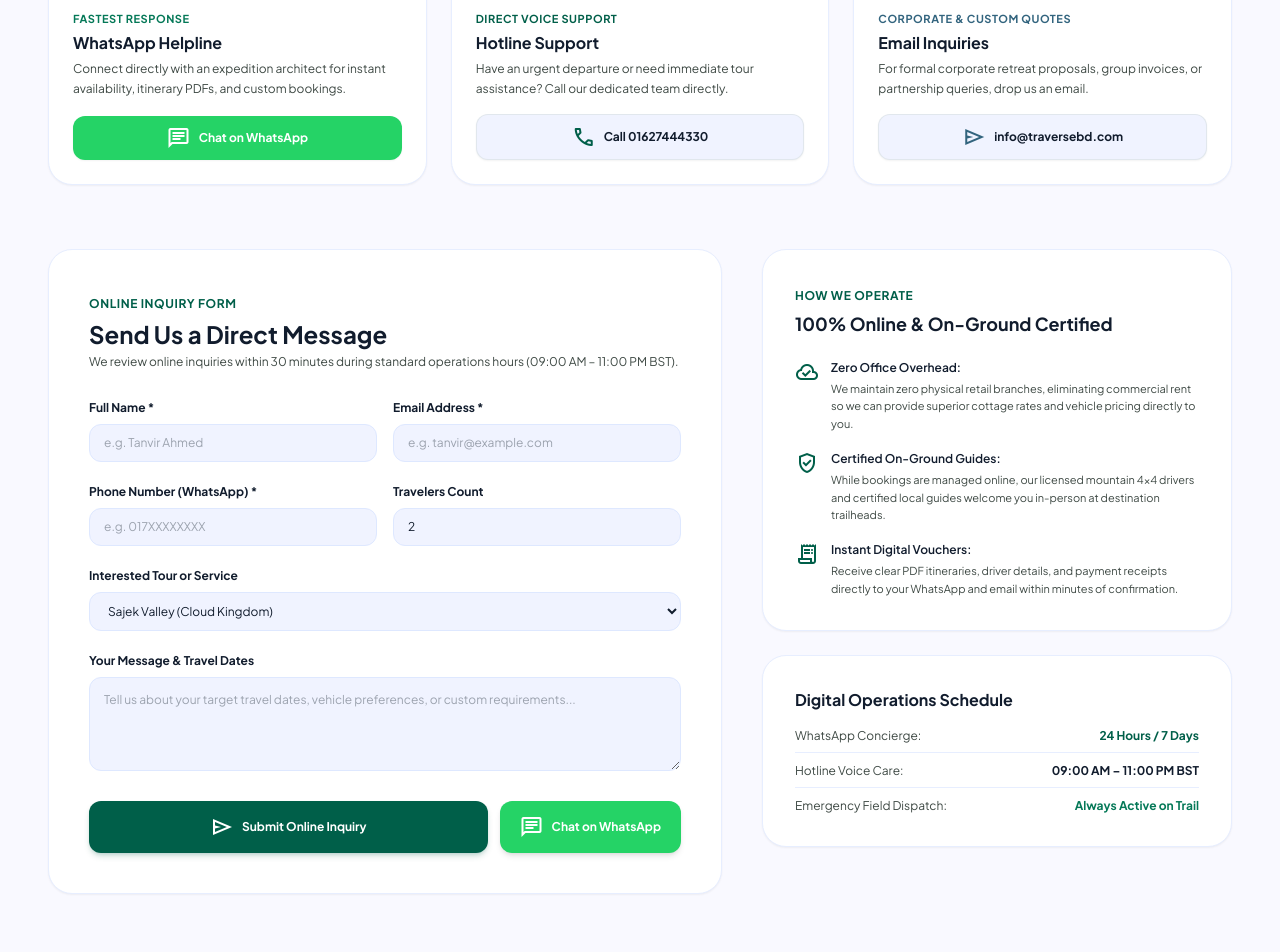
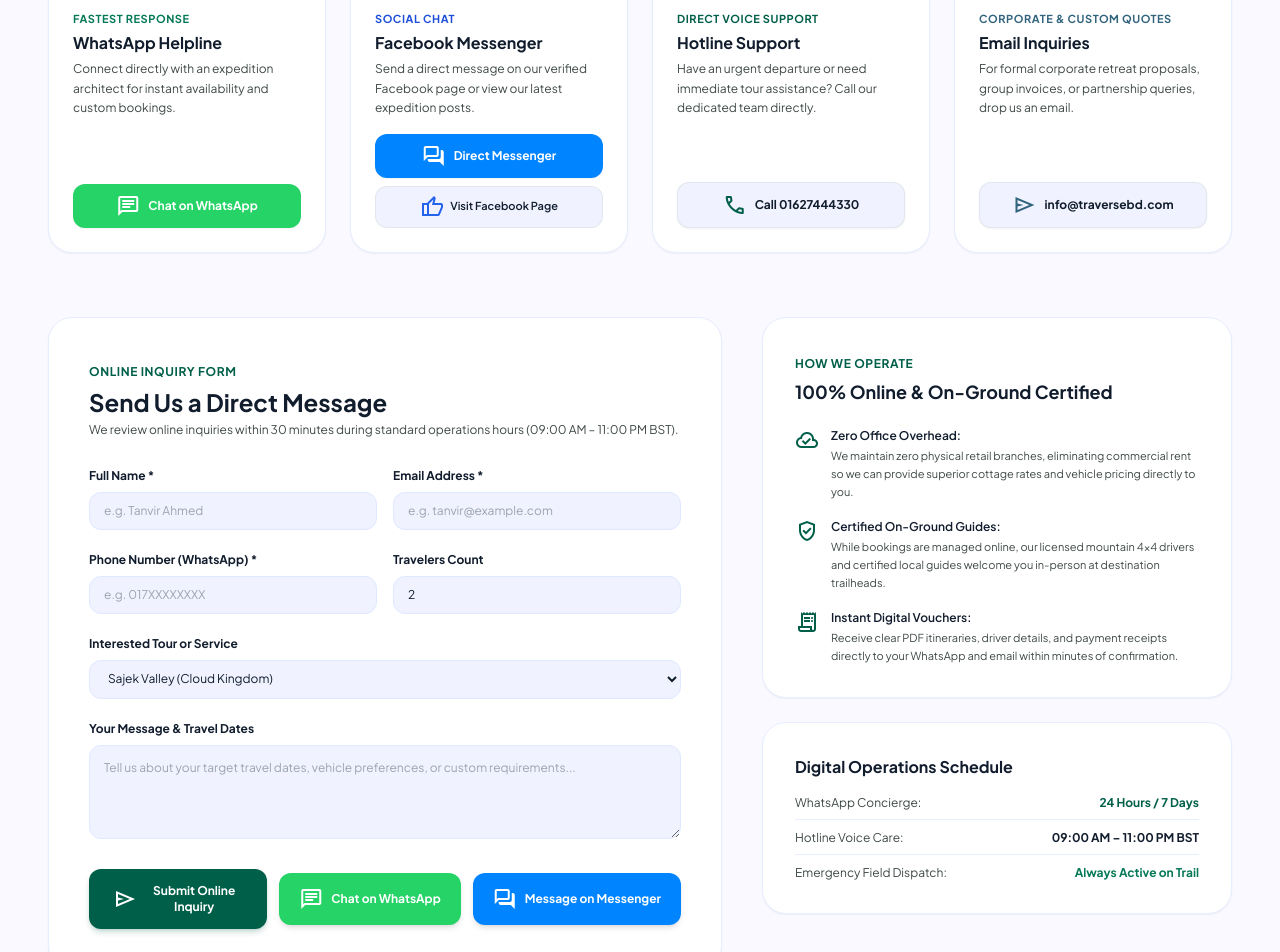
Before and after one commit to pointfex-hq/TraverseBD, a Next.js app: page /contact in a window 1280 px wide. Shown: the part 600-1552 px from the top of the page. Built offline with nearby package versions, Linux system fonts and the light colour scheme.

Commit message:
feat(contact): add facebook page and messenger touchpoints to contact view

```diff
--- a/frontend/views/ContactView.tsx
+++ b/frontend/views/ContactView.tsx
@@ -67,9 +67,9 @@ export default function ContactView() {
         </div>
       </section>
 
-      {/* 2. 3 DIGITAL TOUCHPOINT CARDS */}
+      {/* 2. 4 DIGITAL TOUCHPOINT CARDS */}
       <section className="max-w-7xl mx-auto px-6 lg:px-12">
-        <div className="grid grid-cols-1 md:grid-cols-3 gap-6">
+        <div className="grid grid-cols-1 md:grid-cols-2 lg:grid-cols-4 gap-6">
           {/* Card 1: WhatsApp */}
           <div className="p-6 rounded-3xl bg-surface-container-lowest border border-surface-container shadow-sm flex flex-col justify-between space-y-4 hover:border-primary/40 transition">
             <div className="space-y-3">
@@ -80,7 +80,7 @@ export default function ContactView() {
                 <span className="text-[11px] uppercase font-bold text-emerald-700 tracking-wider">Fastest Response</span>
                 <h3 className="text-base font-bold text-on-surface mt-0.5">WhatsApp Helpline</h3>
                 <p className="text-xs text-on-surface-variant leading-relaxed mt-1">
-                  Connect directly with an expedition architect for instant availability, itinerary PDFs, and custom bookings.
+                  Connect directly with an expedition architect for instant availability and custom bookings.
                 </p>
               </div>
             </div>
@@ -95,7 +95,43 @@ export default function ContactView() {
             </a>
           </div>
 
-          {/* Card 2: Phone Hotline */}
+          {/* Card 2: Facebook & Messenger */}
+          <div className="p-6 rounded-3xl bg-surface-container-lowest border border-surface-container shadow-sm flex flex-col justify-between space-y-4 hover:border-blue-500/40 transition">
+            <div className="space-y-3">
+              <div className="w-12 h-12 rounded-2xl bg-blue-50 text-[#0084FF] flex items-center justify-center">
+                <span className="material-symbols-outlined text-2xl">forum</span>
+              </div>
+              <div>
+                <span className="text-[11px] uppercase font-bold text-blue-700 tracking-wider">Social Chat</span>
+                <h3 className="text-base font-bold text-on-surface mt-0.5">Facebook Messenger</h3>
+                <p className="text-xs text-on-surface-variant leading-relaxed mt-1">
+                  Send a direct message on our verified Facebook page or view our latest expedition posts.
+                </p>
+              </div>
+            </div>
+            <div className="space-y-2">
+              <a
+                href="https://www.facebook.com/messages/t/431751336697364"
+                target="_blank"
+                rel="noopener noreferrer"
+                className="inline-flex items-center justify-center gap-2 w-full py-2.5 rounded-xl bg-[#0084FF] hover:bg-[#0073e6] text-white text-xs font-bold transition shadow-sm"
+              >
+                <span className="material-symbols-outlined text-[17px]">forum</span>
+                <span>Direct Messenger</span>
+              </a>
+              <a
+                href="https://www.facebook.com/profile.php?id=61568715145902"
+                target="_blank"
+                rel="noopener noreferrer"
+                className="inline-flex items-center justify-center gap-1.5 w-full py-2 rounded-xl bg-surface-container-low hover:bg-surface-container text-on-surface text-[11px] font-semibold border border-outline-variant/30 transition"
+              >
+                <span className="material-symbols-outlined text-[15px] text-blue-600">thumb_up</span>
+                <span>Visit Facebook Page</span>
+              </a>
+            </div>
+          </div>
+
+          {/* Card 3: Phone Hotline */}
           <div className="p-6 rounded-3xl bg-surface-container-lowest border border-surface-container shadow-sm flex flex-col justify-between space-y-4 hover:border-primary/40 transition">
             <div className="space-y-3">
               <div className="w-12 h-12 rounded-2xl bg-primary/10 text-primary flex items-center justify-center">
@@ -118,7 +154,7 @@ export default function ContactView() {
             </a>
           </div>
 
-          {/* Card 3: Email */}
+          {/* Card 4: Email */}
           <div className="p-6 rounded-3xl bg-surface-container-lowest border border-surface-container shadow-sm flex flex-col justify-between space-y-4 hover:border-primary/40 transition">
             <div className="space-y-3">
               <div className="w-12 h-12 rounded-2xl bg-secondary/10 text-secondary flex items-center justify-center">
@@ -302,6 +338,16 @@ export default function ContactView() {
                     <span className="material-symbols-outlined text-[18px]">chat</span>
                     <span>Chat on WhatsApp</span>
                   </a>
+
+                  <a
+                    href="https://www.facebook.com/messages/t/431751336697364"
+                    target="_blank"
+                    rel="noopener noreferrer"
+                    className="w-full sm:w-auto inline-flex items-center justify-center gap-2 px-5 py-3.5 rounded-xl bg-[#0084FF] hover:bg-[#0073e6] text-white font-bold text-xs shadow-md transition"
+                  >
+                    <span className="material-symbols-outlined text-[18px]">forum</span>
+                    <span>Message on Messenger</span>
+                  </a>
                 </div>
               </form>
             )}
```
